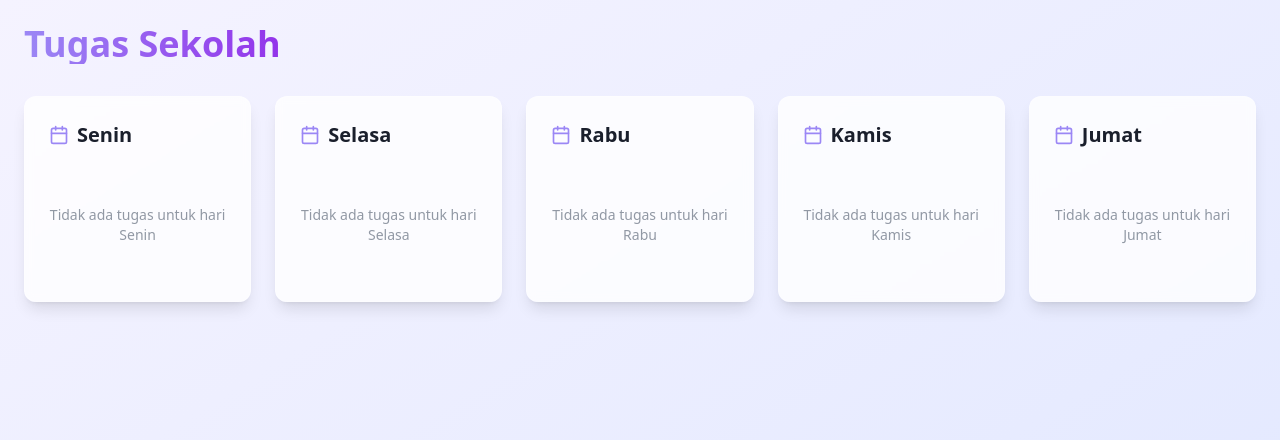
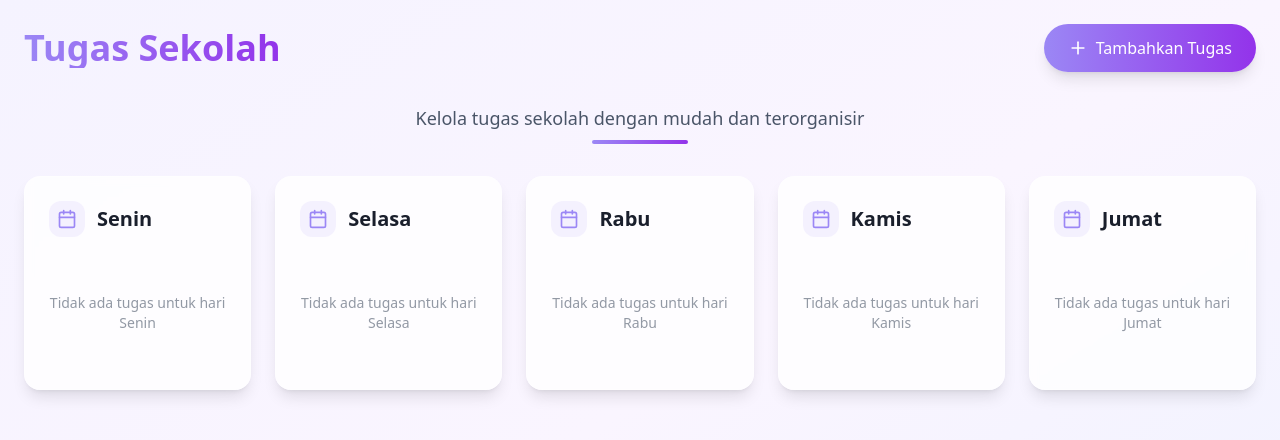
Before and after one commit to ganang02/ganang02.github.io, a React (Vite) app: page / in a window 1280 px wide. Shown: the top 440 px of the page. Built offline with nearby package versions, Linux system fonts and the light colour scheme.

Commit message:
Enhance UI and Add Admin Task Button
Add a button to navigate to the admin page for adding tasks.  Also, update the website's UI to be more modern, appealing, and engaging.

```diff
--- a/src/components/DayColumn.tsx
+++ b/src/components/DayColumn.tsx
@@ -14,10 +14,15 @@ export function DayColumn({ day }: DayColumnProps) {
   const dayTasks = tasks.filter(task => task.day === day);
 
   return (
-    <div className="w-full p-6 bg-white/80 backdrop-blur-sm rounded-xl shadow-lg hover:shadow-xl transition-all duration-300 border border-white/20">
-      <div className="flex items-center gap-2 mb-6">
-        <Calendar className="w-5 h-5 text-primary" />
-        <h2 className="text-xl font-bold text-textPrimary">{day}</h2>
+    <div className="w-full p-6 bg-white/80 backdrop-blur-sm rounded-2xl shadow-lg hover:shadow-xl
+      transition-all duration-300 border border-white/20 group hover:-translate-y-1">
+      <div className="flex items-center gap-3 mb-6">
+        <div className="p-2 rounded-xl bg-primary/10 text-primary">
+          <Calendar className="w-5 h-5" />
+        </div>
+        <h2 className="text-xl font-bold text-textPrimary group-hover:text-primary transition-colors">
+          {day}
+        </h2>
       </div>
       <div className="space-y-4">
         {dayTasks.map(task => (
--- a/src/components/TaskCard.tsx
+++ b/src/components/TaskCard.tsx
@@ -22,35 +22,39 @@ export function TaskCard({ task, onToggleComplete }: TaskCardProps) {
 
   return (
     <div
-      className={`p-4 rounded-lg shadow-sm transition-all duration-300 hover:shadow-md
+      className={`p-4 rounded-xl shadow-sm transition-all duration-300 hover:shadow-md
         ${task.isCompleted
           ? 'bg-gradient-to-r from-green-50 to-emerald-50 border border-green-100'
           : 'bg-gradient-to-r from-white to-slate-50 border border-slate-100 hover:bg-slate-50'}`}
     >
       <div className="flex items-start gap-4">
         {task.imageUrl && (
-          <div className="flex-shrink-0 w-24 h-24 rounded-lg overflow-hidden">
+          <div className="flex-shrink-0 w-24 h-24 rounded-xl overflow-hidden shadow-md hover:shadow-lg transition-shadow">
             <img
               src={task.imageUrl}
               alt={task.title}
-              className="w-full h-full object-cover"
+              className="w-full h-full object-cover hover:scale-105 transition-transform duration-300"
             />
           </div>
         )}
         <div className="flex-grow">
           <div className="flex items-center justify-between mb-3">
             <div className="flex items-center gap-2">
-              <BookOpen className="w-4 h-4 text-primary" />
+              <div className="p-1.5 rounded-lg bg-primary/10">
+                <BookOpen className="w-4 h-4 text-primary" />
+              </div>
               <span className="text-sm font-medium text-primary">{task.subject}</span>
             </div>
-            <div className="flex items-center space-x-2 bg-white/80 px-3 py-1.5 rounded-full shadow-sm">
+            <div className="flex items-center space-x-2 bg-white/90 px-3 py-1.5 rounded-full shadow-sm">
               <Clock className="w-4 h-4 text-primary" />
               <span className="text-sm font-semibold text-primary">
                 {task.dueDate && task.dueTime ? `${task.dueDate}, ${task.dueTime}` : task.dueTime}
               </span>
             </div>
           </div>
-          <h3 className="text-base font-medium text-textPrimary mb-3">{task.title}</h3>
+          <h3 className="text-base font-medium text-textPrimary mb-3 hover:text-primary transition-colors">
+            {task.title}
+          </h3>
           <div className="flex items-center justify-between">
             <div className="flex items-center gap-2">
               {task.imageUrl && (
@@ -68,7 +72,7 @@ export function TaskCard({ task, onToggleComplete }: TaskCardProps) {
               onClick={handleToggleComplete}
               className={`flex items-center gap-1 px-3 py-1.5 rounded-full transition-all
                 ${task.isCompleted
-                  ? 'bg-green-50 text-green-600'
+                  ? 'bg-green-50 text-green-600 hover:bg-green-100'
                   : 'bg-slate-50 text-slate-600 hover:bg-slate-100'
                 } ${!isAuthenticated ? 'cursor-not-allowed opacity-70' : 'cursor-pointer'}`}
             >
@@ -94,9 +98,9 @@ export function TaskCard({ task, onToggleComplete }: TaskCardProps) {
                 href={task.driveUrl}
                 target="_blank"
                 rel="noopener noreferrer"
-                className="inline-flex items-center text-sm text-primary hover:text-primary/80 transition-colors"
+                className="inline-flex items-center text-sm text-primary hover:text-primary/80 transition-colors group"
               >
-                <Link className="w-4 h-4 mr-1" />
+                <Link className="w-4 h-4 mr-1 group-hover:scale-110 transition-transform" />
                 Lihat di Google Drive
               </a>
             </div>
--- a/src/pages/Index.tsx
+++ b/src/pages/Index.tsx
@@ -2,18 +2,54 @@
 import React from 'react';
 import { DayColumn } from '@/components/DayColumn';
 import { DayOfWeek } from '@/types/task';
+import { Plus } from 'lucide-react';
+import { useAuth } from '@/contexts/AuthContext';
+import { Link, useNavigate } from 'react-router-dom';
+import { useToast } from '@/components/ui/use-toast';
 
 const days: DayOfWeek[] = ['Senin', 'Selasa', 'Rabu', 'Kamis', 'Jumat'];
 
 const Index = () => {
+  const { isAuthenticated } = useAuth();
+  const navigate = useNavigate();
+  const { toast } = useToast();
+
+  const handleAddTask = () => {
+    if (!isAuthenticated) {
+      navigate('/login');
+      toast({
+        description: "Silakan login terlebih dahulu untuk menambahkan tugas",
+      });
+    } else {
+      navigate('/admin');
+    }
+  };
+
   return (
-    <div className="min-h-screen bg-gradient-to-br from-violet-50 to-indigo-100 p-6">
+    <div className="min-h-screen bg-gradient-to-br from-violet-50 via-purple-50 to-indigo-50 p-6">
       <div className="max-w-7xl mx-auto">
-        <div className="flex justify-between items-center mb-8">
+        <div className="flex flex-col md:flex-row justify-between items-center mb-8 gap-4">
           <h1 className="text-4xl font-bold text-textPrimary bg-clip-text text-transparent bg-gradient-to-r from-primary to-purple-600">
             Tugas Sekolah
           </h1>
+          <button
+            onClick={handleAddTask}
+            className="inline-flex items-center gap-2 px-6 py-3 bg-gradient-to-r from-primary to-purple-600 text-white rounded-full
+            shadow-lg hover:shadow-xl transition-all duration-300 hover:scale-105 animate-fadeIn"
+          >
+            <Plus className="w-5 h-5" />
+            <span>Tambahkan Tugas</span>
+          </button>
         </div>
+
+        {/* Tambahkan deskripsi singkat */}
+        <div className="text-center mb-8 animate-fadeIn">
+          <p className="text-lg text-textSecondary mb-2">
+            Kelola tugas sekolah dengan mudah dan terorganisir
+          </p>
+          <div className="w-24 h-1 bg-gradient-to-r from-primary to-purple-600 mx-auto rounded-full" />
+        </div>
+
         <div className="grid grid-cols-1 md:grid-cols-3 lg:grid-cols-5 gap-6 animate-fadeIn">
           {days.map(day => (
             <DayColumn key={day} day={day} />
```
